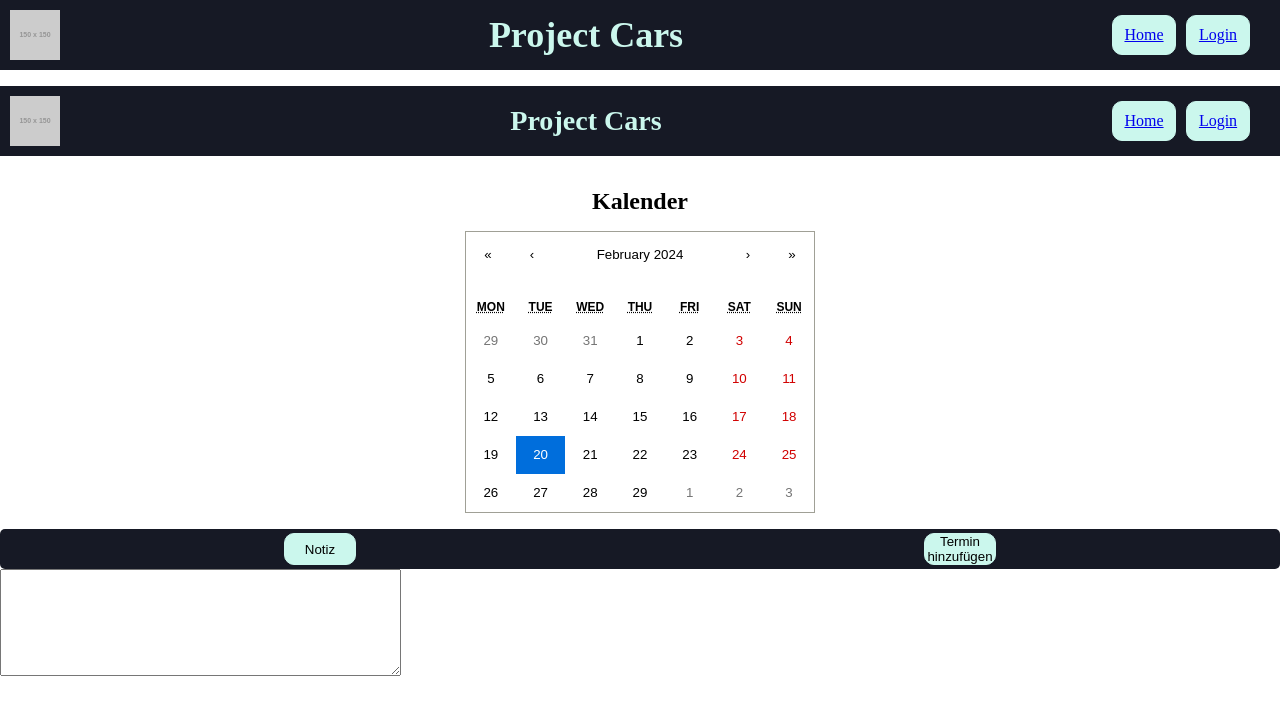
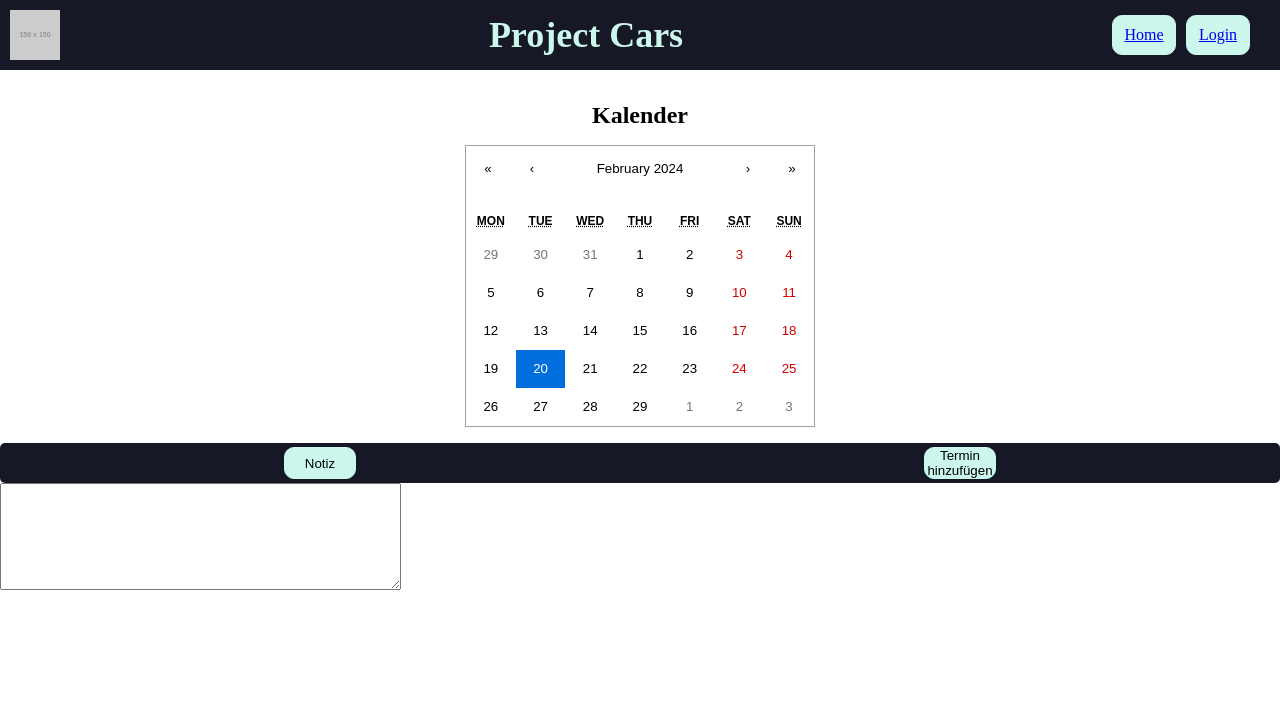
Before and after one commit to xSm1Le/projectcars, a React app: page /kalender in a window 1280 px wide. Shown: the top 714 px of the page. Built offline with nearby package versions, Linux system fonts and the light colour scheme; the HTML template or start-up script is replaced by a standard one.

Commit message:
maria vor pull

```diff
--- a/src/components/Pages/kalender.jsx
+++ b/src/components/Pages/kalender.jsx
@@ -1,5 +1,4 @@
 import { useState, useRef } from "react";
-import { Navbar } from "../reusables/nav";
 import { Calendar } from 'react-calendar';
 
 import 'react-calendar/dist/Calendar.css';
@@ -15,7 +14,6 @@ export const Kalender = () => {
 
     return (
         <section>
-            <Navbar />
             <section className='yourDates'>
                 <h2 className='datesh2'>Kalender</h2>
                 <Calendar onChange={onChange} value={value} />
```
